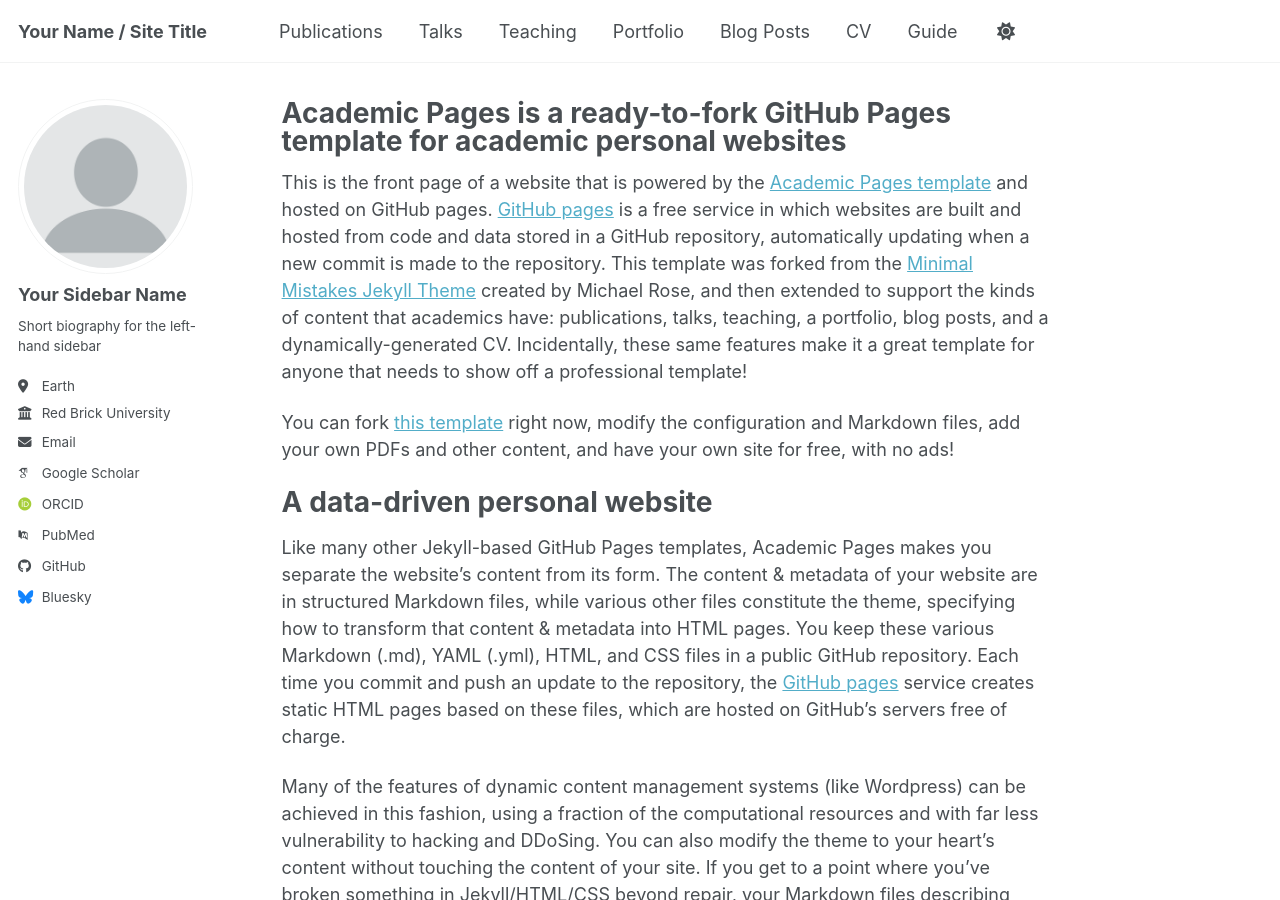
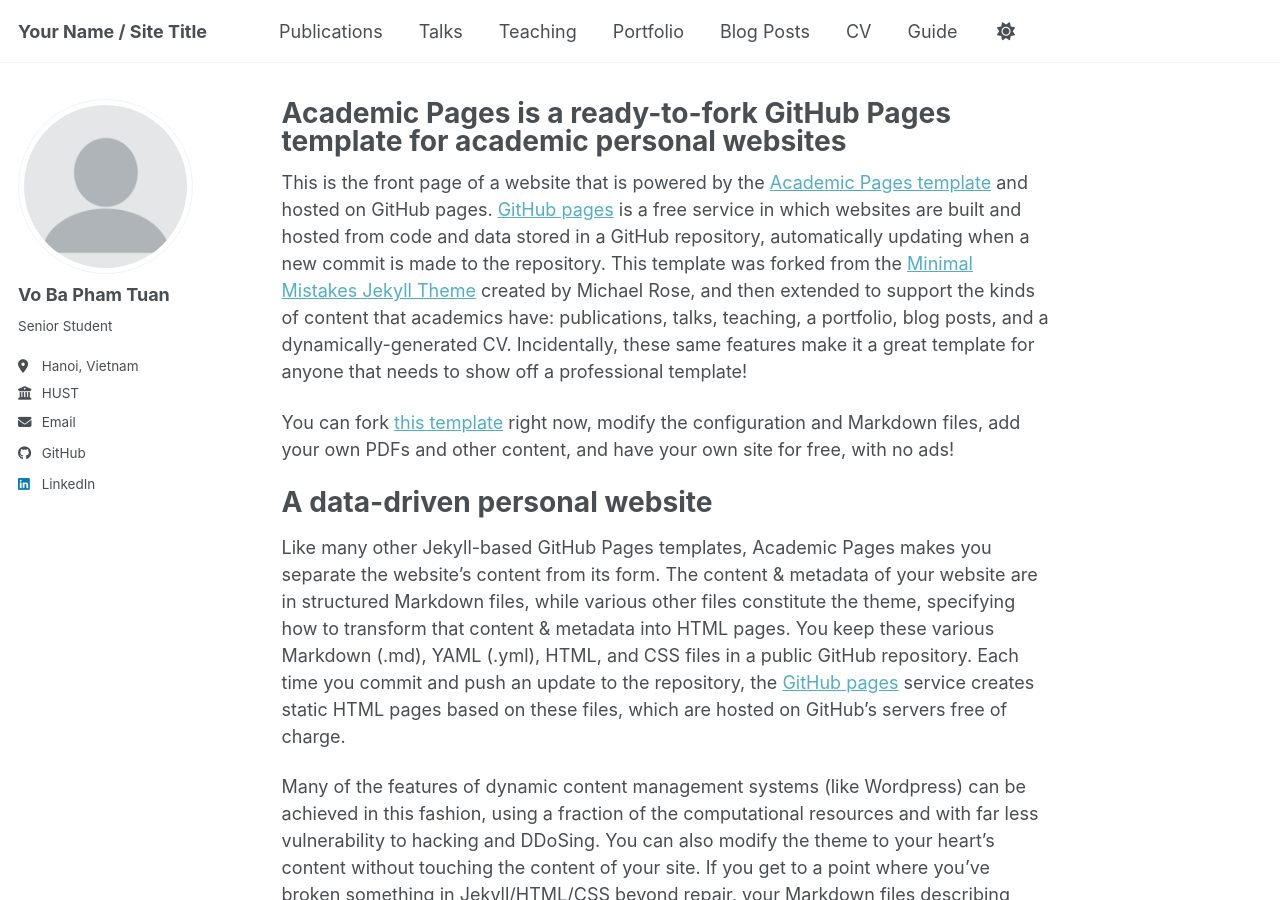
Before and after one commit to TuanVoBaPham/vbpt.github.io, a Jekyll site: the page built from _pages/about.md, in a window 1280 px wide and 900 px high. Built offline with Jekyll 4.4.1, drawn with Linux system fonts in a browser that asks for light colours; some web fonts are replaced; a script bundle is joined from its source files by our own code; library files that are not in the unit come from our copies.

Commit message:
Update _config.yml

```diff
--- a/_config.yml
+++ b/_config.yml
@@ -24,24 +24,24 @@
 author:
   # Biographic information
   avatar           : "profile.png"
-  name             : "Your Sidebar Name"
+  name             : "Vo Ba Pham Tuan"
   pronouns         : # example: "she/her"
-  bio              : "Short biography for the left-hand sidebar"
-  location         : "Earth"
-  employer         : "Red Brick University"
+  bio              : "Senior Student"
+  location         : "Hanoi, Vietnam"
+  employer         : "HUST"
   uri              : # URL
-  email            : "none@example.org"
+  email            : "vobaphamtuan2004@gmail.com"
 
   # Academic websites
   academia         : # URL
   arxiv            : # URL - Update with the correct link to your profile
-  googlescholar    : "https://scholar.google.com/citations?user=PS_CX0AAAAAJ"
+  googlescholar    : # URL
   inspire-hep      : # URL
   impactstory      : # URL
-  orcid            : "https://orcid.org/yourorcidurl"
+  orcid            : # URL
   semantic         : # URL
   ssrn             : # URL
-  pubmed           : "https://www.ncbi.nlm.nih.gov/pubmed/?term=john+snow"
+  pubmed           : # URL
   researchgate     : # URL
   scopus           : # URL
   zotero           : # URL
@@ -51,13 +51,13 @@
   bitbucket        : # Username - Update with your username on the site
   codepen          : # Username
   dribbble         : # Username
-  github           : "academicpages"
+  github           : "TuanVoBaPham"
   kaggle           : # Username
   stackoverflow    : # User number or user number and name (i.e., use "1" or "1/jeff-atwood")
 
   # Social media
   artstation       : # Username
-  bluesky          : "bsky.app" # Replace this with you Bluesky username
+  bluesky          : # Replace this with you Bluesky username
   facebook         : # Username
   flickr           : # Username
   foursquare       : # Username
@@ -66,7 +66,7 @@
   keybase          : # Username
   instagram        : # Username
   lastfm           : # Username
-  linkedin         : # Username
+  linkedin         : "Tuân Võ Bá Phạm"
   mastodon         : # URL
   medium           : # URL
   pinterest        : # Username
```
